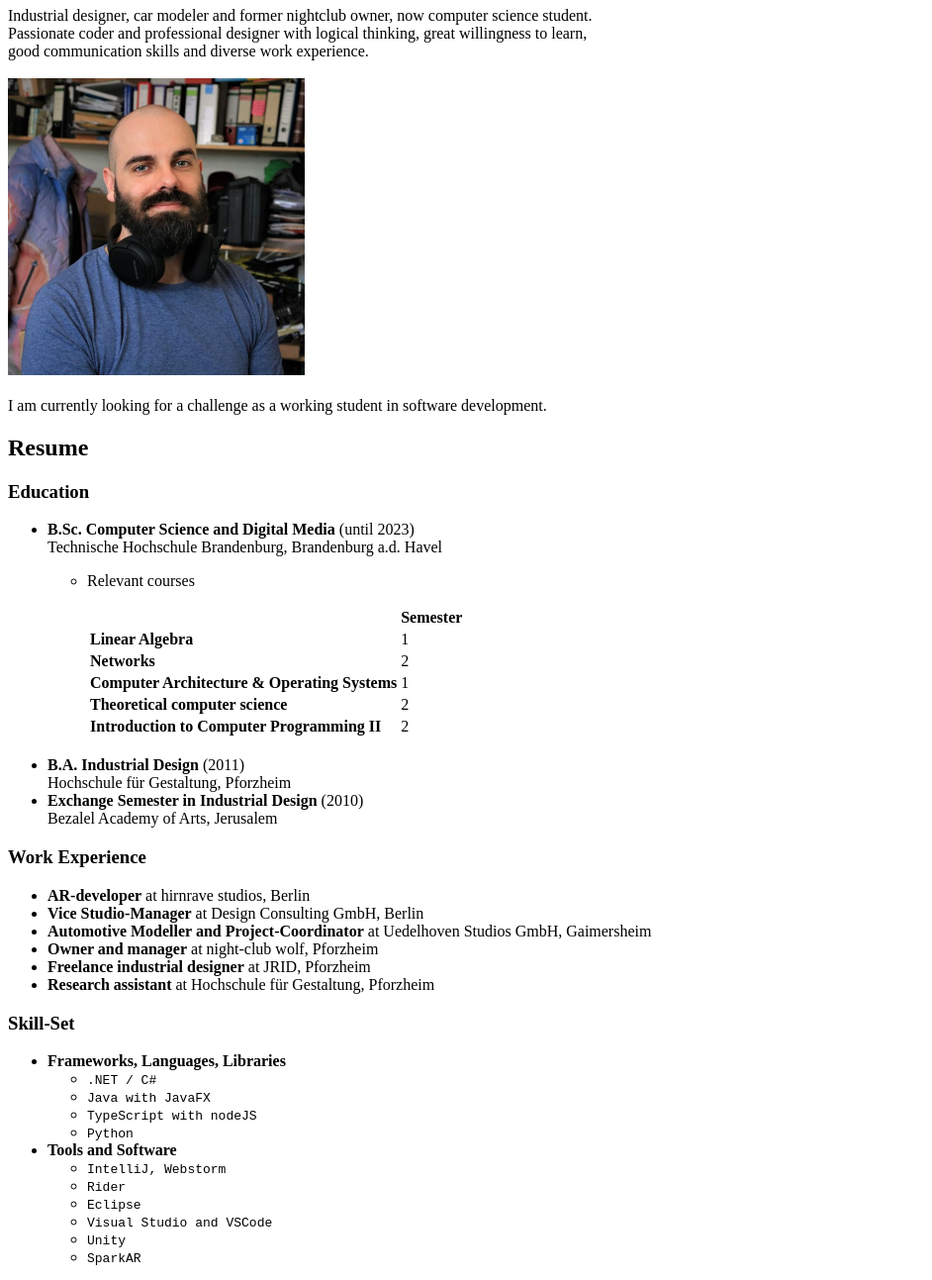
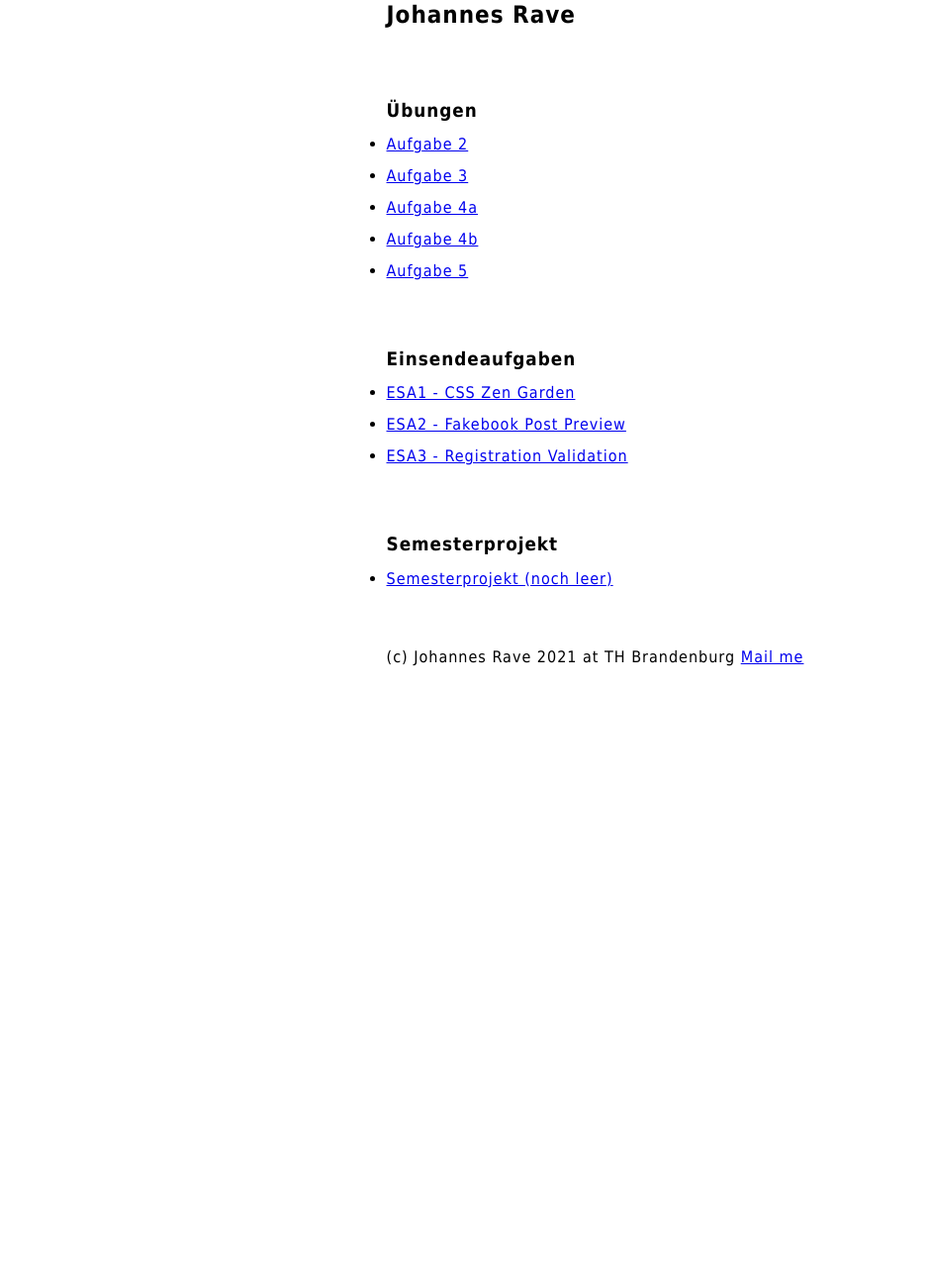
Before and after one commit to johannesrave/thb-web-programming, a plain HTML site: page index.html in a window 1280 px wide. Shown: the part 73-1366 px from the top of the page at 99% size, without its empty margins (0-942 px from the left). After the commit the page ends 800 px from the top, so only its background shows below. Drawn offline with Linux system fonts and the light colour scheme.

Commit message:
main menu at domain

```diff
--- a/index.html
+++ b/index.html
@@ -1,116 +1,64 @@
 <!DOCTYPE html>
-<html lang="en">
+<html lang="de">
 <head>
     <meta charset="UTF-8">
-    <title>Resume and Portfolio of Johannes Rave</title>
+    <title>Webprogrammierung Johannes Rave</title>
+    <link rel="stylesheet" href="style.css">
 </head>
 <body>
-    <h1>Johannes Rave</h1>
-
-    <p> Industrial designer, car modeler and former nightclub owner, now computer science student.<br>
-        Passionate coder and professional designer with logical thinking, great willingness to learn,<br>
-        good communication skills and diverse work experience.<br>
-        <br>
-        <img src="./img/portrait_johannesRave.jpg"
-         alt="Portrait of Johannes Rave"
-         width="300">
-        <br>
-        <br>
-        I am currently looking for a challenge as a working student in software development.</p>
-
-    <h2>Resume</h2>
-    <h3>Education</h3>
+<div>
+    <h1>Webprogrammierung SS2021</h1>
+    <h2>Johannes Rave</h2>
+</div>
+<div>
+    <h3>Übungen</h3>
     <ul>
         <li>
-            <b>B.Sc. Computer Science and Digital Media</b> (until 2023)<br>
-            Technische Hochschule Brandenburg, Brandenburg a.d. Havel
-            <ul>
-                <li>
-                    <p>Relevant courses
-                    <table>
-                        <tr>
-                            <th> </th>
-                            <th>Semester</th>
-                        </tr>
-                        <tr>
-                            <th>Linear Algebra</th>
-                            <td>1</td>
-                        </tr>
-                        <tr>
-                            <th>Networks</th>
-                            <td>2</td>
-                        </tr>
-                        <tr>
-                            <th>Computer Architecture & Operating Systems</th>
-                            <td>1</td>
-                        </tr>
-                        <tr>
-                            <th>Theoretical computer science</th>
-                            <td>2</td>
-                        </tr>
-                        <tr>
-                            <th>Introduction to Computer Programming II</th>
-                            <td>2</td>
-                        </tr>
-                    </table>
-                </li>
-            </ul>
-            <br>
+            <a href="./aufgabe02">Aufgabe 2</a>
         </li>
-        <li><b>B.A. Industrial Design</b> (2011)<br>
-            Hochschule für Gestaltung, Pforzheim
+        <li>
+            <a href="./aufgabe03">Aufgabe 3</a>
         </li>
-        <li><b>Exchange Semester in Industrial Design</b> (2010)<br>
-            Bezalel Academy of Arts, Jerusalem
+        <li>
+            <a href="./aufgabe04/CreateAFunction/basic-function.html">Aufgabe 4a</a>
+        </li>
+        <li>
+            <a href="./aufgabe04/DoWhileLoop/do-while-loop.html">Aufgabe 4b</a>
+        </li>
+        <li>
+            <a href="./aufgabe05">Aufgabe 5</a>
         </li>
     </ul>
-    <h3>Work Experience</h3>
-    <ul>
-        <li><b>AR-developer</b> at hirnrave studios, Berlin</li>
-        <li><b>Vice Studio-Manager</b> at Design Consulting GmbH, Berlin</li>
-        <li><b>Automotive Modeller and Project-Coordinator</b> at Uedelhoven Studios GmbH, Gaimersheim</li>
-        <li><b>Owner and manager</b> at night-club wolf, Pforzheim</li>
-        <li><b>Freelance industrial designer</b> at JRID, Pforzheim</li>
-        <li><b>Research assistant</b> at Hochschule für Gestaltung, Pforzheim</li>
-    </ul>
-    <h3>Skill-Set</h3>
+</div>
+
+<div>
+    <h3>Einsendeaufgaben</h3>
     <ul>
         <li>
-            <b>Frameworks, Languages, Libraries</b>
-            <ul>
-                <li><code>.NET / C#</code></li>
-                <li><code>Java with JavaFX</code></li>
-                <li><code>TypeScript with nodeJS</code></li>
-                <li><code>Python</code></li>
-            </ul>
+            <a href="./esa01_csszengarden">ESA1 - CSS Zen Garden</a>
         </li>
         <li>
-            <b>Tools and Software</b>
-            <ul>
-                <li><code>IntelliJ, Webstorm</code></li>
-                <li><code>Rider</code></li>
-                <li><code>Eclipse</code></li>
-                <li><code>Visual Studio and VSCode</code></li>
-                <li><code>Unity</code></li>
-                <li><code>SparkAR</code></li>
-            </ul>
+            <a href="./esa02_facebook_clone">ESA2 - Fakebook Post Preview</a>
+        </li>
+        <li>
+            <a href="./esa03_validation/validation.html">ESA3 - Registration Validation</a>
         </li>
     </ul>
-    <h3>Interests and Hobbies</h3>
+</div>
+
+<div>
+    <h3>Semesterprojekt</h3>
     <ul>
-        <li>History // Politics // Languages // Games // Game-Design // AR/VR // Brewing // 3D-Print</li>
+        <li>
+            <a href="./semesterprojekt">Semesterprojekt (noch leer)</a>
+        </li>
     </ul>
+</div>
 
+</body>
+<footer>
 
-
-    <h2>Portfolio</h2>
-    <ul>
-        <li><b><a href="https://johannesrave.github.io/">Software-Projects</a></b> I worked on</li>
-        <li><b><a href="https://johannesrave.github.io/product_design/">Cars</a></b> I worked on</li>
-    </ul>
-
-
-<p>(c) Johannes Rave 2021 at TH Brandenburg <a href="mailto:johannes.rave@th-brandenburg.de">Mail me</a></p>
-<img src="./img/thb-logo.png" alt="Logo of Technische Hochschule Brandenburg" height="60">
-</body>
+    <p>(c) Johannes Rave 2021 at TH Brandenburg <a href="mailto:johannes.rave@th-brandenburg.de">Mail me</a></p>
+    <!--<img src="./img/thb-logo.png" alt="Logo of Technische Hochschule Brandenburg" height="60">-->
+</footer>
 </html>
--- /dev/null
+++ b/style.css
@@ -0,0 +1,36 @@
+/* CSS VARIABLES */
+:root {
+}
+
+/* GLOBAL RESET */
+* {
+    box-sizing: border-box;
+    padding: 0;
+    margin: 0;
+}
+
+/* RESPONSIVE GRID LAYOUT FOR MAIN ELEMENTS */
+body {
+    display: grid;
+    /*align-content: start;*/
+    justify-content: center;
+    /*width: 100vw;*/
+    height: 100vh;
+}
+
+footer {
+    /*display: grid;*/
+    /*align-content: end;*/
+}
+
+
+/* GENERAL STYLING */
+html {
+    font: 1em "Tahoma", sans-serif;
+    letter-spacing: 1px;
+}
+
+/* INDIVIDUAL STYLING */
+h1,h2,h3,li {
+    line-height: 2em;
+}
```
Also changed, not shown: semesterprojekt/index.html (added, +11 -0 lines), 4 other files.
